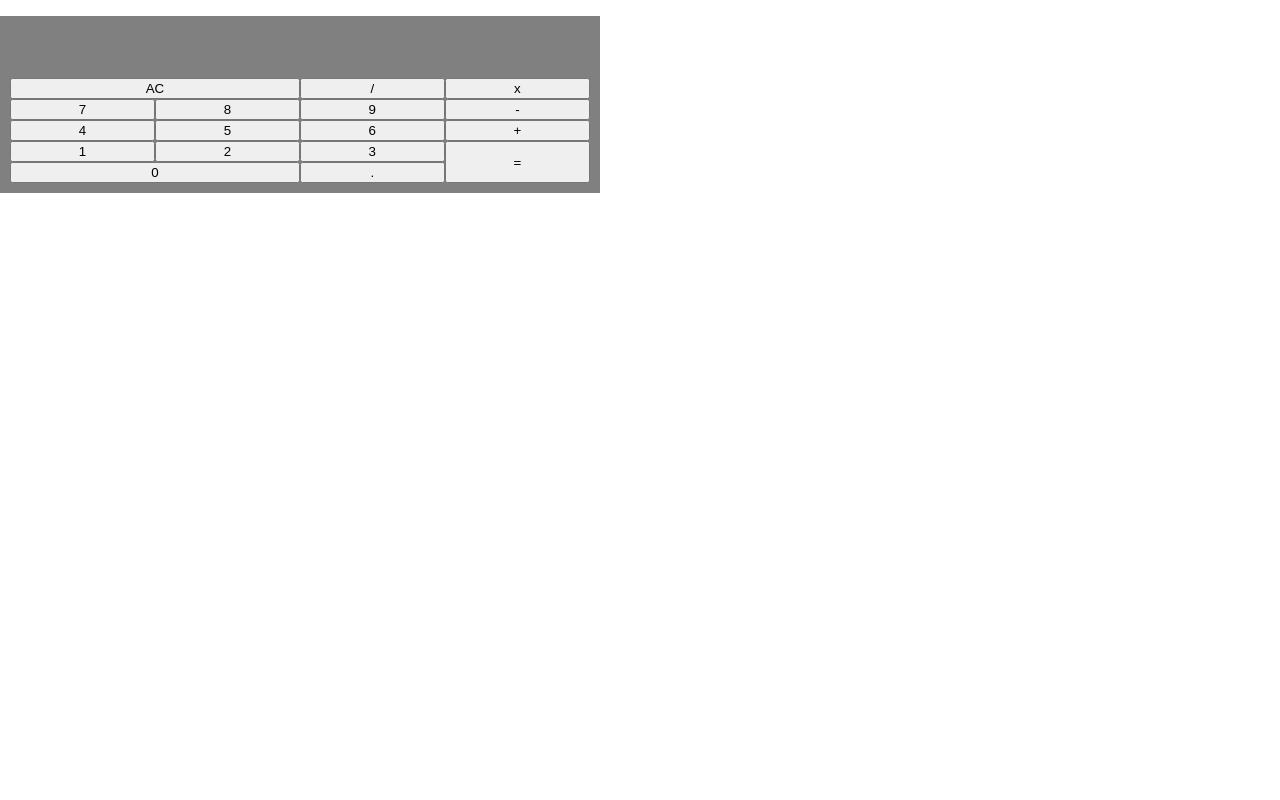
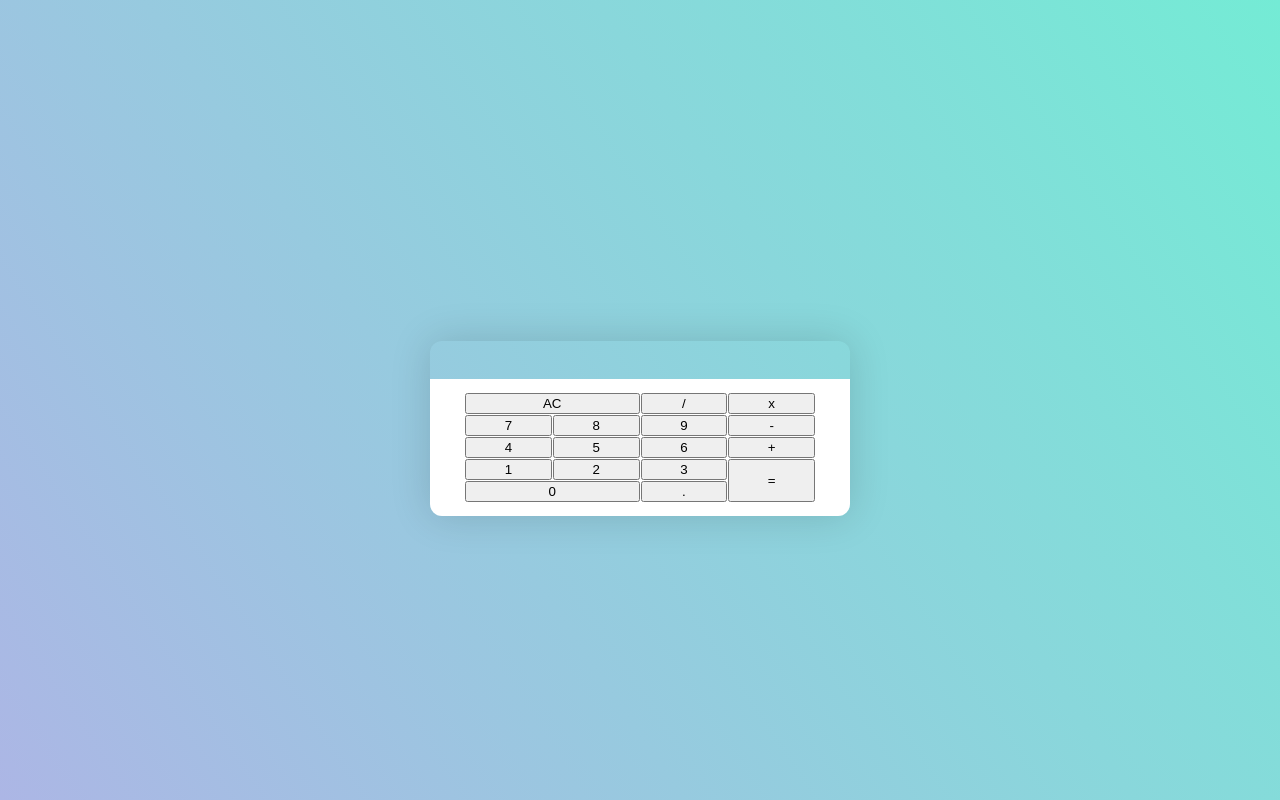
Before and after one commit to izanhuang/javascript-calculator, a React (Create React App) app: page / in a window 1280 px wide. Built offline with nearby package versions, Linux system fonts and the light colour scheme.

Commit message:
Add basic math functions

```diff
--- a/src/App.css
+++ b/src/App.css
@@ -36,21 +36,44 @@
     transform: rotate(360deg);
   }
 }
+html {
+  font-size: 175%;
+  font-weight: 300;
+  line-height: 1.3;
+}
 
-p {
+body {
+  align-items: center;
+  background-image: linear-gradient(236deg, #74ebd5, #acb6e5);
+  display: flex;
+  height: 100vh;
+  justify-content: center;
+}
+
+.calculator {
+  border-radius: 12px;
+  box-shadow: 0 0 40px 0px rgba(0, 0, 0, 0.15);
+  margin-left: auto;
+  margin-right: auto;
+  margin-top: 2em;
+  max-width: 15em;
+  overflow: hidden;
+}
+
+.calculator-display {
   width: 600px;
   height: 10px;
 }
 
-#calculator-container {
-  width: 600px;
-  background-color: gray;
-}
-
-.grid-container {
+.calculator-keys {
+  background-color: #999;
   display: grid;
-  grid-template-columns: auto auto auto auto;
-  padding: 10px;
+  grid-gap: 1px;
+  grid-template-columns: repeat(4, 1fr);
+  background-color: #fff;
+  padding: 0.5em 1.25em;
+  position: relative;
+  text-align: center;
 }
 
 #clear {
--- a/src/Calculator.js
+++ b/src/Calculator.js
@@ -1,5 +1,6 @@
 import React, { Component } from 'react'
 import ButtonNumber from './ButtonNumber'
+
 
 export default class Calculator extends Component {
     constructor(props){
@@ -7,6 +8,7 @@ export default class Calculator extends Component {
         this.state = {
             entireInput: '',
             currentInput: '',
+            currentValue: ''
         }
         this.handleClick = this.handleClick.bind(this)
     }
@@ -14,64 +16,145 @@ export default class Calculator extends Component {
         var temp;
         var symbol;
         switch(event.target.id){
+            case 'clear':
+                temp = '0';
+                break;
+            case 'zero':
+                temp = '0';
+                break;
+            case 'one':
+                temp = '1';
+                break;
+            case 'two':
+                temp = '2';
+                break;
+            case 'three':
+                temp = '3';
+                break;
+            case 'four':
+                temp = '4';
+                break;
+            case 'five':
+                temp = '5';
+                break;
+            case 'six':
+            temp = '6';
+            break;
+            case 'seven':
+                temp = '7'
+                break;
+            case 'eight':
+                temp ='8';
+                break;
+            case 'nine':
+                temp = '9'
+                break;
+            case 'decimal':
+                temp = '.'
+                break;
             case 'add':
                 temp = "+"
                 symbol = "+"
                 break;
-            case 'eight':
-                temp ='8';
+             case 'subtract':
+                temp = "-"
+                symbol = "-"
                 break;
-            case 'seven':
-                temp = '7'
+             case 'multiply':
+                temp = "*"
+                symbol = "*"
                 break;
-           case 'clear':
-                temp = '0';
+             case 'divide':
+                temp = "/"
+                symbol = "/"
                 break;
+            default:
+                temp = "="
+        }
+            if (event.target.id === 'clear'){
+                this.setState({
+                    entireInput: '',
+                    currentInput: 0
+                });
+            } else if (event.target.id === 'equals'){
+                const numRegex = /-?[0-9]+\.?\d+|[0-9]+/g;
+                const symRegex = /[/*+-]/g;
+                const keysArray = this.state.entireInput.match(numRegex);
+                const firstValue = keysArray[0];
+                const secondValue = keysArray[1]
+                const match1 = this.state.entireInput.match(symRegex);
+                const operator = match1.pop();
+                //const ans = calculate(firstValue, operator, secondValue);
+                let result = ''
+                if (operator === '+'){
+                    console.log(firstValue, secondValue)
+                    console.log(parseFloat(firstValue) + " + " + parseFloat(secondValue))
+                    result = parseFloat(firstValue) + parseFloat(secondValue)
+                } else if (operator === '-') {
+                    console.log(firstValue, secondValue)
+                    console.log(parseFloat(firstValue) + " - " + parseFloat(secondValue))
+                    result = parseFloat(firstValue) - parseFloat(secondValue)
+                } else if (operator === '*') {
+                    console.log(firstValue, secondValue)
+                    console.log(parseFloat(firstValue) + " * " + parseFloat(secondValue))
+                    result = parseFloat(firstValue) * parseFloat(secondValue)
+                } else if (operator === '/') {
+                    console.log(firstValue, secondValue)
+                    console.log(parseFloat(firstValue) + " / " + parseFloat(secondValue))
+                    result = parseFloat(firstValue) / parseFloat(secondValue)
+                }
+                this.setState({
+                    entireInput: this.state.entireInput + temp + result,
+                    currentInput: result
+                });
+            } else {
 
-        }
-        // if (event.target.id === "equals"){
-        //     if (symbol === "+") {
-        //         this.setState({
-        //             entireInput: this.state.currentInput + temp,
-        //             currentInput: temp
-        //         });
-        //     } else {
-        //         this.setState({
-        //             entireInput: this.state.currentInput + temp.toString,
-        //             currentInput: temp
-        //         });
-        //     }
-        // } else {
-            console.log(this.state.currentInput, temp, this.state.entireInput)
-            this.setState({
-                entireInput: this.state.currentInput + temp,
-                currentInput: temp
-            });
+                    this.setState({
+                        entireInput: this.state.entireInput + temp,
+                        currentInput: temp
+                    });
+
+            }
+
         // }
     }
+    // calculate(n1, operator, n2){
+    //     let result = ''
+    //     if (operator === '+'){
+    //         result = n1 + n2
+    //     } else if (operator === '-') {
+    //         result = n1 - n2
+    //     } else if (operator === '*') {
+    //         result = n1 * n2
+    //     } else if (operator === '/') {
+    //         result = n1 / n2
+    //     }
+    //     return result;
+    // }
     render() {
         return (
-            <div id="calculator-container">
-                <p>{this.state.entireInput}</p>
-                <p id="display">{this.state.currentInput}</p>
-                <div class="grid-container">
+            <div className="calculator">
+                <div className="calculator-display"></div>
+                    <p>{this.state.entireInput}</p>
+                    <p id="display">{this.state.currentInput}</p>
+                <div className="calculator-keys">
                     <button id="clear" onClick={this.handleClick}>AC</button>
-                    <button id="divide">/</button>
-                    <button id="multiply">x</button>
+                    <button id="divide" className="symbol" onClick={this.handleClick}>/</button>
+                    <button id="multiply" className="symbol" onClick={this.handleClick}>x</button>
                     <button id="seven" onClick={this.handleClick}>7</button>
                     <button id="eight" onClick={this.handleClick}>8</button>
                     <button id="nine" onClick={this.handleClick}>9</button>
-                    <button id="subtract">-</button>
+                    <button id="subtract" className="symbol" onClick={this.handleClick}>-</button>
                     <button id="four" onClick={this.handleClick}>4</button>
                     <button id="five" onClick={this.handleClick}>5</button>
                     <button id="six" onClick={this.handleClick}>6</button>
-                    <button id="add" onClick={this.handleClick}>+</button>
+                    <button id="add" className="symbol" onClick={this.handleClick}>+</button>
                     <button id="one" onClick={this.handleClick}>1</button>
                     <button id="two" onClick={this.handleClick}>2</button>
                     <button id="three" onClick={this.handleClick}>3</button>
                     <button id="zero" onClick={this.handleClick}>0</button>
-                    <button id="decimal">.</button>
-                    <button id="equals" onClick={this.handleClick}>=</button>
+                    <button id="decimal" onClick={this.handleClick}>.</button>
+                    <button id="equals" className="symbol" onClick={this.handleClick}>=</button>
                 </div>
             </div>
         )
```
